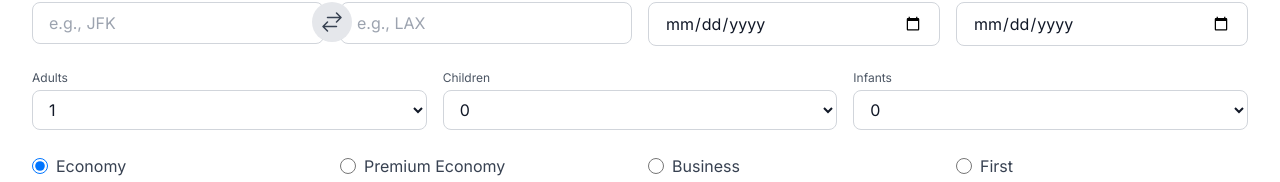
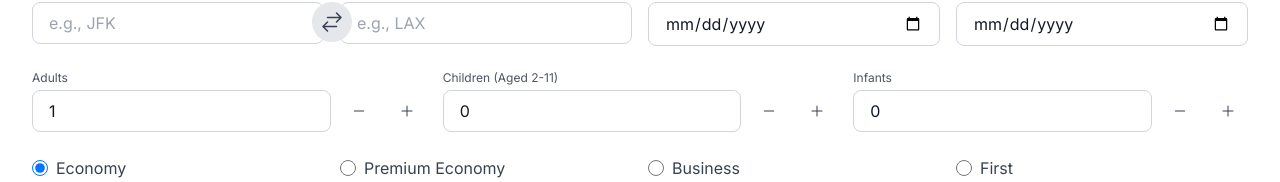
Before and after one commit to marioyuwono/flight-search, a Next.js app: page / in a window 1280 px wide. Shown: the part 527-709 px from the top of the page. Built offline with nearby package versions, Linux system fonts and the light colour scheme.

Commit message:
Replace Passenger's dropdown with counter

```diff
--- /dev/null
+++ b/src/components/Counter.tsx
@@ -0,0 +1,69 @@
+import { MinusIcon, PlusIcon } from "@heroicons/react/24/solid"
+import { ChangeEvent, FC } from "react"
+import { UseFormReturn } from "react-hook-form"
+
+interface CounterProps {
+  name: string
+  label: string
+  min?: number
+  max?: number
+  formMethods: UseFormReturn<any>
+}
+
+export const Counter: FC<CounterProps> = ({
+  name,
+  label,
+  min = 0,
+  max = 9,
+  formMethods,
+}) => {
+  const { watch, setValue } = formMethods
+  const value = watch(name) ?? min
+
+  const increment = () => {
+    if (value < max) setValue(name, value + 1)
+  }
+
+  const decrement = () => {
+    if (value > min) setValue(name, value - 1)
+  }
+
+  const update = (e: ChangeEvent<HTMLInputElement>) => {
+    const newVal = Number(e.target.value)
+    if (!isNaN(newVal)) {
+      // clamp between min and max
+      const clamped = Math.max(min, Math.min(max, newVal))
+      setValue(name, clamped)
+    }
+  }
+
+  return (
+    <div>
+      <label className="block text-xs text-gray-600 dark:text-gray-400 mb-1">
+        {label}
+      </label>
+      <div className="flex items-center">
+        <input
+          type="number"
+          value={value}
+          className="w-full px-4 py-2 border border-gray-300 dark:border-gray-600 rounded-lg bg-white dark:bg-slate-800 text-gray-900 dark:text-white focus:ring-2 focus:ring-blue-500 focus:border-transparent"
+          onChange={update}
+        />
+        <button
+          type="button"
+          onClick={decrement}
+          className="ml-2 px-3 py-2 text-gray-700 dark:text-white hover:bg-gray-200 dark:hover:bg-gray-700 rounded-lg"
+        >
+          <MinusIcon className="size-4" />
+        </button>
+        <button
+          type="button"
+          onClick={increment}
+          className="ml-2 px-3 py-2 text-gray-700 dark:text-white hover:bg-gray-200 dark:hover:bg-gray-700 rounded-lg"
+        >
+          <PlusIcon className="size-4" />
+        </button>
+      </div>
+    </div>
+  )
+}
--- a/src/components/FlightCabinClass.tsx
+++ b/src/components/FlightCabinClass.tsx
@@ -18,7 +18,7 @@ export function FlightCabinClass({ formMethods }: Readonly<iFlightSearchForm>) {
               {...register('cabinClass')}
               className="w-4 h-4 text-blue-600"
             />
-            <span className="ml-2 text-gray-700 dark:text-gray-300">
+            <span className="ml-2 text-nowrap text-gray-700 dark:text-gray-300">
               {cabin.label}
             </span>
           </label>
--- a/src/components/FlightPassengers.tsx
+++ b/src/components/FlightPassengers.tsx
@@ -1,58 +1,30 @@
 import { iFlightSearchForm } from "./Interfaces"
+import { Counter } from "./Counter"
 
 export function FlightPassengers({ formMethods }: Readonly<iFlightSearchForm>) {
-  const { register, watch, setValue, formState: { errors } } = formMethods
   return (
-    <div>
-      <div className="grid grid-cols-3 gap-4">
-        <div>
-          <label className="block text-xs text-gray-600 dark:text-gray-400 mb-1">
-            Adults
-          </label>
-          <select
-            {...register('adults', { valueAsNumber: true })}
-            className="w-full px-3 py-2 border border-gray-300 dark:border-gray-600 rounded-lg bg-white dark:bg-slate-800 text-gray-900 dark:text-white focus:ring-2 focus:ring-blue-500 focus:border-transparent"
-          >
-            {[1, 2, 3, 4, 5, 6, 7, 8, 9].map((num) => (
-              <option key={num} value={num}>
-                {num}
-              </option>
-            ))}
-          </select>
-        </div>
-
-        <div>
-          <label className="block text-xs text-gray-600 dark:text-gray-400 mb-1">
-            Children
-          </label>
-          <select
-            {...register('children', { valueAsNumber: true })}
-            className="w-full px-3 py-2 border border-gray-300 dark:border-gray-600 rounded-lg bg-white dark:bg-slate-800 text-gray-900 dark:text-white focus:ring-2 focus:ring-blue-500 focus:border-transparent"
-          >
-            {[0, 1, 2, 3, 4, 5, 6].map((num) => (
-              <option key={num} value={num}>
-                {num}
-              </option>
-            ))}
-          </select>
-        </div>
-
-        <div>
-          <label className="block text-xs text-gray-600 dark:text-gray-400 mb-1">
-            Infants
-          </label>
-          <select
-            {...register('infants', { valueAsNumber: true })}
-            className="w-full px-3 py-2 border border-gray-300 dark:border-gray-600 rounded-lg bg-white dark:bg-slate-800 text-gray-900 dark:text-white focus:ring-2 focus:ring-blue-500 focus:border-transparent"
-          >
-            {[0, 1, 2, 3].map((num) => (
-              <option key={num} value={num}>
-                {num}
-              </option>
-            ))}
-          </select>
-        </div>
-      </div>
+    <div className="grid md:grid-cols-3 gap-4">
+      <Counter
+        name="adults"
+        label="Adults"
+        min={1}
+        max={9}
+        formMethods={formMethods}
+      />
+      <Counter
+        name="children"
+        label="Children (Aged 2-11)"
+        min={0}
+        max={6}
+        formMethods={formMethods}
+      />
+      <Counter
+        name="infants"
+        label="Infants"
+        min={0}
+        max={3}
+        formMethods={formMethods}
+      />
     </div>
   )
 }
```
